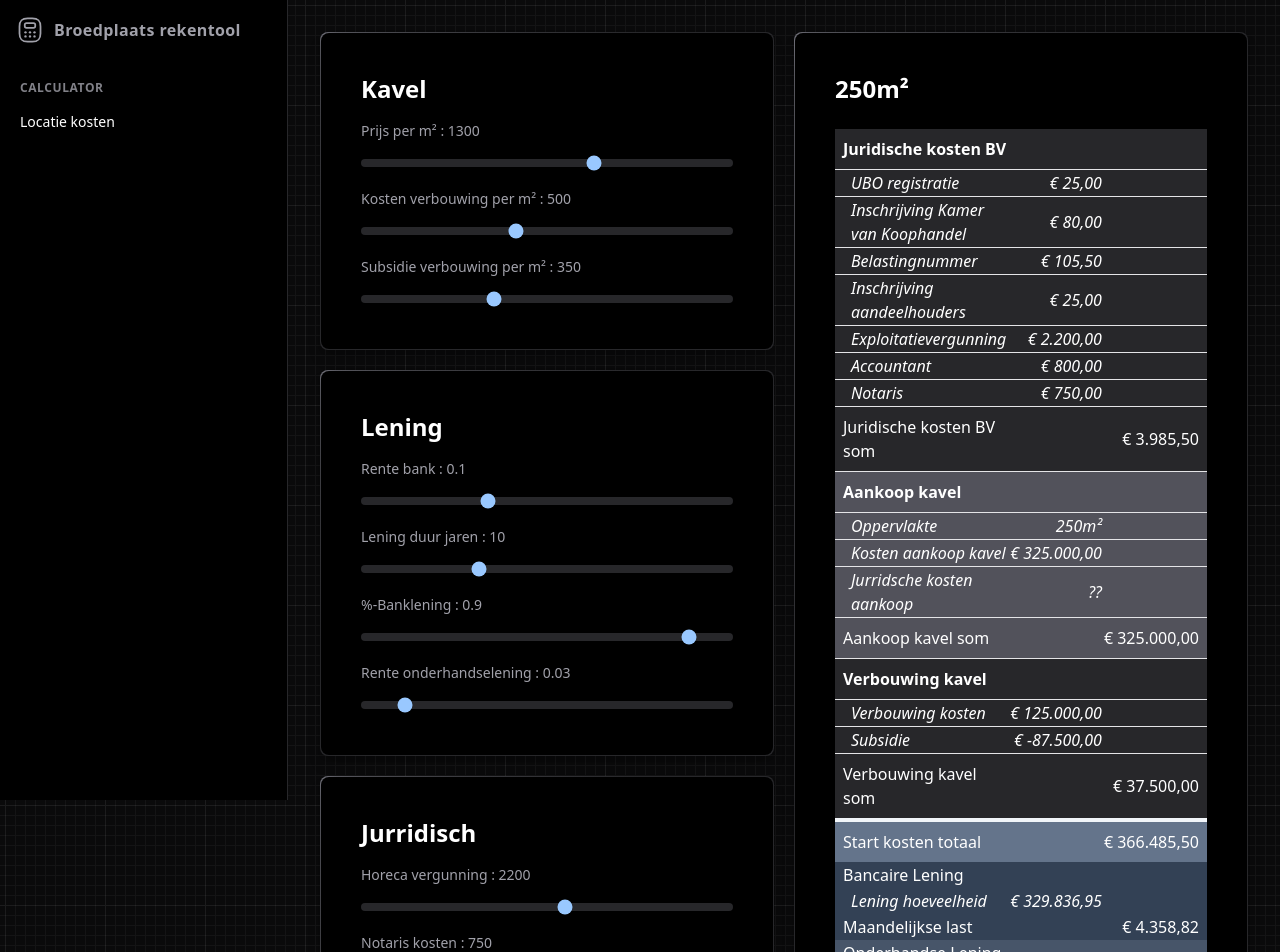
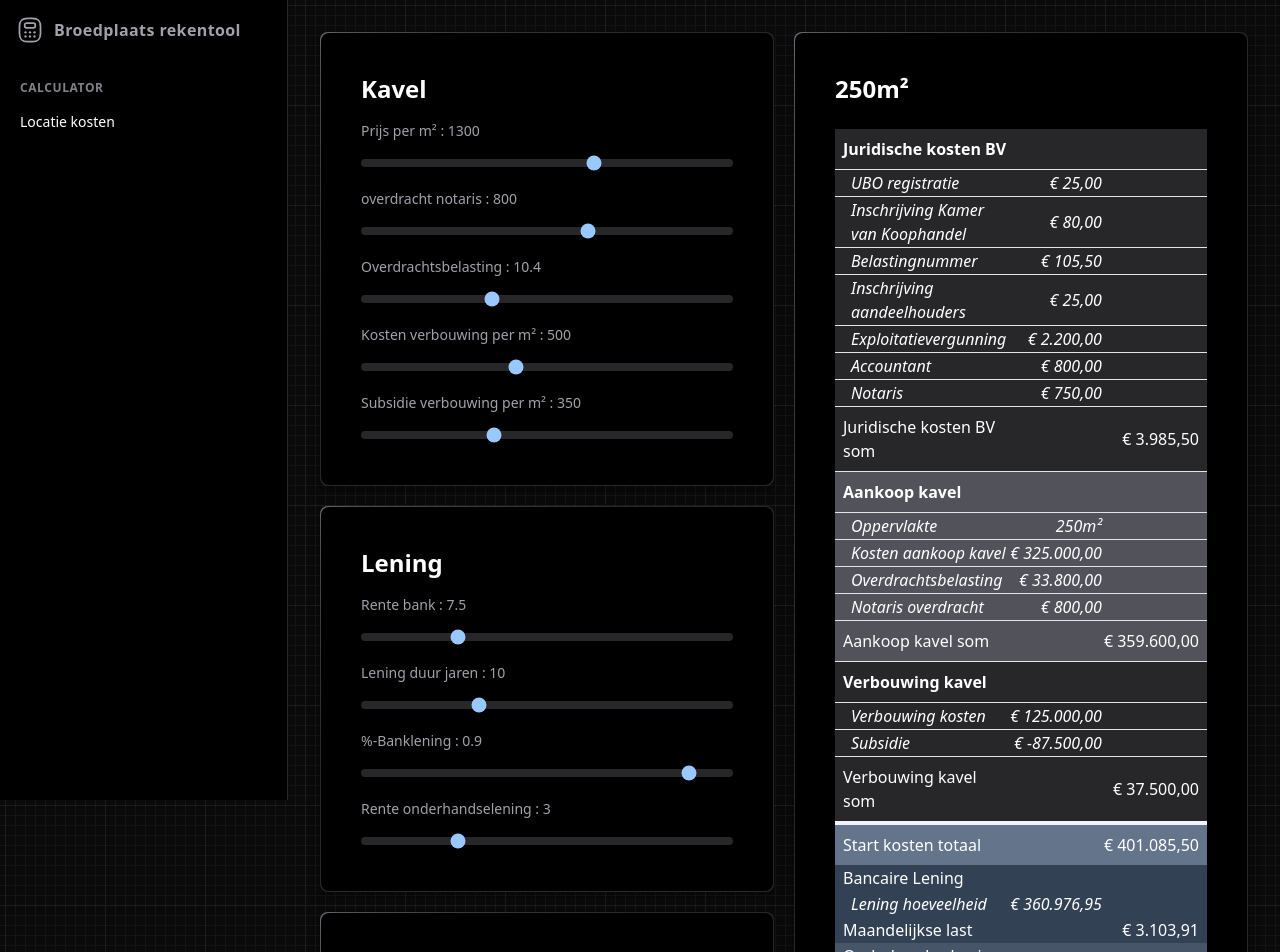
Before and after one commit to T-Vos/broedplaats-rekentool, a Next.js app: page /location-costs in a window 1280 px wide. Shown: the top 952 px of the page. Built offline with nearby package versions, Linux system fonts and the light colour scheme.

Commit message:
updates loan calculation

```diff
--- a/app/location-costs/_cost.tsx
+++ b/app/location-costs/_cost.tsx
@@ -1,6 +1,7 @@
 import { RowData } from '#/lib/row';
 import { ExogenousVariables } from '#/lib/variables';
 import clsx from 'clsx';
+import { e } from 'mathjs';
 
 export const Costs = ({
   ExogenousVariables,
@@ -13,39 +14,13 @@ export const Costs = ({
     style: 'currency',
     currency: 'EUR',
   });
-  const legalCosts =
-    ExogenousVariables.uboRegistration +
-    ExogenousVariables.registerChamberOfCommerce +
-    ExogenousVariables.taxationNumber +
-    ExogenousVariables.registrationStockHolders +
-    ExogenousVariables.exploitationPermitWithoutTerrarsse +
-    ExogenousVariables.accountant +
-    ExogenousVariables.notaris;
+
   const areaCost =
     rowVariables.totalSize * ExogenousVariables.prijsPerVierkanteMeter;
   const areaRenovation =
     rowVariables.totalSize * ExogenousVariables.kostenVerbouwing;
   const areaRenovationSupport =
     rowVariables.totalSize * ExogenousVariables.financieringGemeenteVerbouwing;
-  const renovationNetto = areaRenovation - areaRenovationSupport;
-
-  const totalAmount = areaCost + renovationNetto + legalCosts;
-  const totalBank = totalAmount * ExogenousVariables.percentageFundedLoan;
-  const totalPrivate =
-    totalAmount * (1 - ExogenousVariables.percentageFundedLoan);
-
-  const bankLoan = annuityLoanCalculator(
-    totalBank,
-    ExogenousVariables.leningDuurJaren,
-    ExogenousVariables.interestRate,
-  );
-  const privateLoan = annuityLoanCalculator(
-    totalPrivate,
-    ExogenousVariables.leningDuurJaren,
-    ExogenousVariables.nonLoaninterestRate,
-  );
-
-  const totalMonthlyLoan = privateLoan + bankLoan;
 
   const table = [
     {
@@ -103,9 +78,14 @@ export const Costs = ({
           includeInSum: true,
         },
         {
-          description: 'Jurridsche kosten aankoop',
-          value: '??',
-          includeInSum: false,
+          description: 'Overdrachtsbelasting',
+          value: (ExogenousVariables.overdrachtsBelasting / 100) * areaCost,
+          includeInSum: true,
+        },
+        {
+          description: 'Notaris overdracht',
+          value: ExogenousVariables.overdrachtNotaris,
+          includeInSum: true,
         },
       ],
     },
@@ -125,6 +105,33 @@ export const Costs = ({
       ],
     },
   ];
+
+  const totalAmount = table.reduce((acc, tableGroup) => {
+    const groupSum = tableGroup.groupItems
+      .filter((x) => x.includeInSum)
+      .reduce(
+        (acc, curr) =>
+          typeof curr.value === 'number' ? acc + curr.value : acc + 0,
+        0,
+      );
+    return acc + groupSum;
+  }, 0);
+  const totalBank = totalAmount * ExogenousVariables.percentageFundedLoan;
+  const totalPrivate =
+    totalAmount * (1 - ExogenousVariables.percentageFundedLoan);
+
+  const bankLoan = annuityLoanCalculator(
+    totalBank,
+    ExogenousVariables.leningDuurJaren,
+    ExogenousVariables.interestRate / 100 / 12,
+  );
+  const privateLoan = annuityLoanCalculator(
+    totalPrivate,
+    ExogenousVariables.leningDuurJaren,
+    ExogenousVariables.nonLoaninterestRate / 100 / 12,
+  );
+
+  const totalMonthlyLoan = privateLoan + bankLoan;
 
   return (
     <div className="flex flex-col">
@@ -189,20 +196,7 @@ export const Costs = ({
                   <td className="p-2">Start kosten totaal</td>
                   <td></td>
                   <td className="pr-2 text-right">
-                    {formatEuro.format(
-                      table.reduce((acc, tableGroup) => {
-                        const groupSum = tableGroup.groupItems
-                          .filter((x) => x.includeInSum)
-                          .reduce(
-                            (acc, curr) =>
-                              typeof curr.value === 'number'
-                                ? acc + curr.value
-                                : acc + 0,
-                            0,
-                          );
-                        return acc + groupSum;
-                      }, 0),
-                    )}
+                    {formatEuro.format(totalAmount)}
                   </td>
                 </tr>
                 <tr className="bg-slate-700">
--- a/app/location-costs/page.tsx
+++ b/app/location-costs/page.tsx
@@ -12,12 +12,12 @@ const page = () => {
   const [rows, setRows] = useState<RowData[]>(defaultRows);
   const [variables, setVariables] = useState<ExogenousVariables>({
     prijsPerVierkanteMeter: 1300,
-    interestRate: 0.1,
+    interestRate: 7.5,
     leningDuurJaren: 10,
     kostenVerbouwing: 500,
     financieringGemeenteVerbouwing: 350,
     percentageFundedLoan: 0.9,
-    nonLoaninterestRate: 0.03,
+    nonLoaninterestRate: 3,
     uboRegistration: 25,
     registerChamberOfCommerce: 80,
     taxationNumber: 105.5,
@@ -25,6 +25,9 @@ const page = () => {
     exploitationPermitWithoutTerrarsse: 2200,
     accountant: 800,
     notaris: 750,
+    overdrachtsBelasting: 10.4,
+    overdrachtNotaris: 800,
+    statutenakte: 50,
   });
 
   const handleInputChangeSlider =
@@ -49,6 +52,32 @@ const page = () => {
               value={variables.prijsPerVierkanteMeter}
               onChange={handleInputChangeSlider('prijsPerVierkanteMeter')}
               label="Prijs per m&sup2;"
+            />
+          ),
+        },
+        {
+          name: 'overdrachtNotaris',
+          render: () => (
+            <Slider
+              min={0}
+              max={1300}
+              step={10}
+              value={variables.overdrachtNotaris}
+              onChange={handleInputChangeSlider('overdrachtNotaris')}
+              label="overdracht notaris"
+            />
+          ),
+        },
+        {
+          name: 'overdrachtsBelasting',
+          render: () => (
+            <Slider
+              min={0}
+              max={30}
+              step={0.1}
+              value={variables.overdrachtsBelasting}
+              onChange={handleInputChangeSlider('overdrachtsBelasting')}
+              label="Overdrachtsbelasting"
             />
           ),
         },
@@ -90,7 +119,7 @@ const page = () => {
           render: () => (
             <Slider
               min={0}
-              max={0.3}
+              max={30}
               step={0.01}
               value={variables.interestRate}
               onChange={handleInputChangeSlider('interestRate')}
@@ -129,7 +158,7 @@ const page = () => {
           render: () => (
             <Slider
               min={0}
-              max={0.3}
+              max={12}
               step={0.01}
               value={variables.nonLoaninterestRate}
               onChange={handleInputChangeSlider('nonLoaninterestRate')}
--- a/lib/variables.ts
+++ b/lib/variables.ts
@@ -13,6 +13,9 @@ export interface ExogenousVariables {
   notaris: number;
   percentageFundedLoan: number;
   nonLoaninterestRate: number;
+  overdrachtsBelasting: number;
+  overdrachtNotaris: number;
+  statutenakte: number;
 }
 
 export interface Variables {
```
